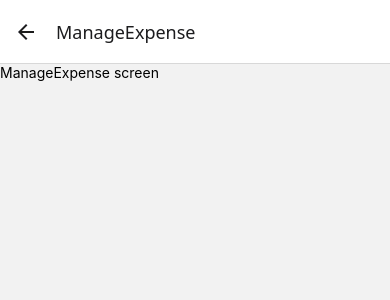
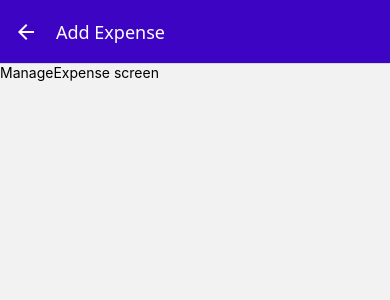
Before and after one commit to Evans-Boateng/ExpenseTracker, a React Native app: screen /ManageExpense in a window 390 px wide. Shown: the top 300 px of the page. Built offline with nearby package versions, Linux system fonts and the light colour scheme.

Commit message:
Now the manage expense screen is a modal and the title changes whether user would add or edit an expense

```diff
--- a/App.js
+++ b/App.js
@@ -52,13 +52,24 @@
     <>
       <StatusBar style="auto" />
       <NavigationContainer>
-        <Stack.Navigator>
+        <Stack.Navigator
+          screenOptions={{
+            headerStyle: { backgroundColor: GlobalStyles.colors.primary500 },
+            headerTintColor: 'white'
+          }}
+        >
           <Stack.Screen
             name='ExpensesOverview'
             component={ExpensesOverview}
             options={{headerShown: false}}
           />
-          <Stack.Screen name='ManageExpense' component={ManageExpense} />
+          <Stack.Screen
+            name='ManageExpense'
+            component={ManageExpense}
+            options={{
+              presentation: 'modal',
+            }}
+          />
         </Stack.Navigator>
       </NavigationContainer>
     </>
--- a/components/ExpensesOutpu/ExpenseItem.js
+++ b/components/ExpensesOutpu/ExpenseItem.js
@@ -3,10 +3,12 @@
 import { getFormattedDate } from "../../util/date";
 import { useNavigation } from "@react-navigation/native";
 
-function ExpenseItem({ description, amount, date }) {
+function ExpenseItem({ id, description, amount, date }) {
   const navigation = useNavigation();
   function expensePressHandler() {
-    navigation.navigate('ManageExpense')
+    navigation.navigate('ManageExpense', {
+      expenseId: id
+    })
   }
   return (
     <Pressable onPress={expensePressHandler} style={({pressed}) => pressed && styles.pressed}>
--- a/screens/ManageExpense.js
+++ b/screens/ManageExpense.js
@@ -1,6 +1,15 @@
 import { Text } from "react-native";
+import { useLayoutEffect } from "react";
+function ManageExpense({route, navigation}) {
+  const editedExpenseId = route.params?.expenseId;
+  const isEditting = !!editedExpenseId;
 
-function ManageExpense() {
+  useLayoutEffect(() => {
+    navigation.setOptions({
+      title: isEditting ? 'Edit Expense' : 'Add Expense'
+    });
+  }, [navigation, isEditting]);
+
   return (
     <Text>ManageExpense screen</Text>
   )
```
